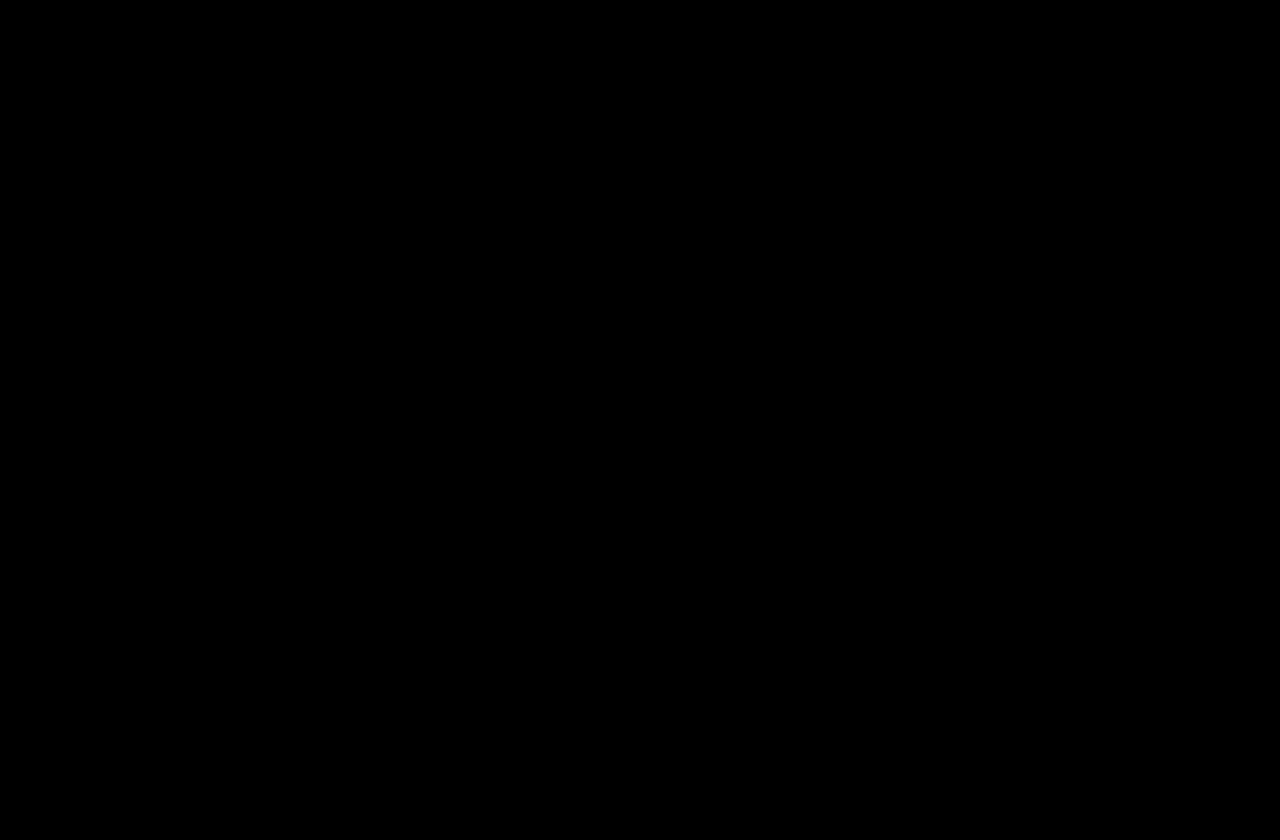
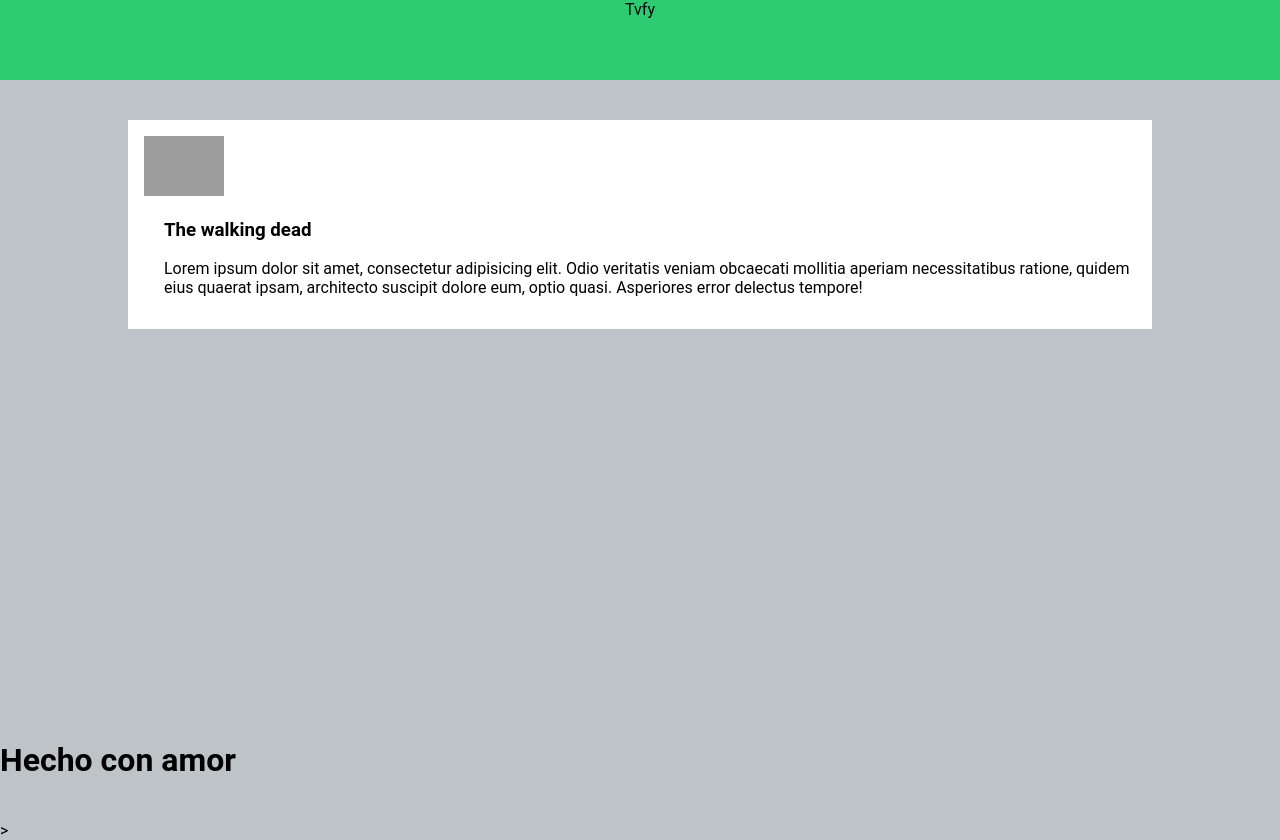
Before and after one commit to mangeljimenez/Tvfy, a plain HTML site: page index.html in a window 1280 px wide. Before the commit the page ends 800 px from the top, so only its background shows below. Drawn offline with nearby package versions, Linux system fonts and the light colour scheme; grey boxes are pictures that could not be loaded; a script that the page names is missing.

Commit message:
HTML estatico

```diff
--- a/index.css
+++ b/index.css
@@ -1,3 +1,66 @@
 body {
-	background-color: black;
+ background-color: #bdc3c7;
+ margin: 0;
+ font-family: 'Roboto', sans-serif;
 }
+#app-container {
+ width: 100%;
+ overflow: hidden;
+}
+
+#app-header {
+ width: 100%;
+ height: 10vh;
+ position: fixed;
+ background-color: #2ecc71;
+ text-align: center;
+}
+
+#app-header h1 {
+ line-height: 10vh;
+ margin: 0;
+ color: #fff;
+}
+
+#app-body {
+ padding-top: 15vh;
+ width: 80%;
+ margin: 0 auto;
+ min-height: 75vh;
+}
+
+#app-footer {
+ width: 100%;
+ min-height: 10vh;
+}
+#app-footer p {
+ margin: 0 auto;
+ width: 40%;
+ text-align: center;
+ padding-top: 30px;
+ border-top: 1px solid #7f8c8d;
+}
+
+.tv-show {
+ overflow: hidden;
+ padding: 16px;
+ background-color: #fff;
+ margin-bottom: 16px;
+}
+
+.tv-show:hover {
+ background-color: #ecf0f1;
+}
+
+.tv-show img {
+ max-height: 60px;
+ max-width: 100px;
+}
+
+.tv-show .info {
+ padding-left: 20px;
+}
+
+.left {
+ float: left;
+}
--- a/index.html
+++ b/index.html
@@ -6,8 +6,33 @@
 	<link rel="stylesheet" type="text/css" href="./index.css">
 </head>
 <body>
-
 	<script src = "https://cdnjs.cloudflare.com/ajax/libs/jquery/3.1.0/jquery.js"></script>
 	<script src="./index.js"></script>
+
+	<div id="app-container">
+		<header id="app-header">
+			<hi>Tvfy</hi>
+		</header>
+
+		<section id="app-body">
+			<div id="tv-shows">
+				<article class="tv-show">
+					<div class="left">
+						<img src="http://cdn01.ts.infobae.com/adjuntos/164/imagenes/014/247/0014247234.jpg?0000-00-00-00-00-00">
+					</div>
+					<div class="left info">
+							<h1>The walking dead</h1>
+							<p>Lorem ipsum dolor sit amet, consectetur adipisicing elit. Odio veritatis veniam obcaecati mollitia aperiam necessitatibus ratione, quidem eius quaerat ipsam, architecto suscipit dolore eum, optio quasi. Asperiores error delectus tempore!</p>
+						</div>
+				</article>
+			</div>
+		</section>
+
+		<footer id="app-footer">
+			<h1>Hecho con amor</h1>
+		</footer>
+
+	</div>>
+
 </body>
 </html>
--- a/index.js
+++ /dev/null
@@ -1 +0,0 @@
-alert('Hola Muundo')
```
